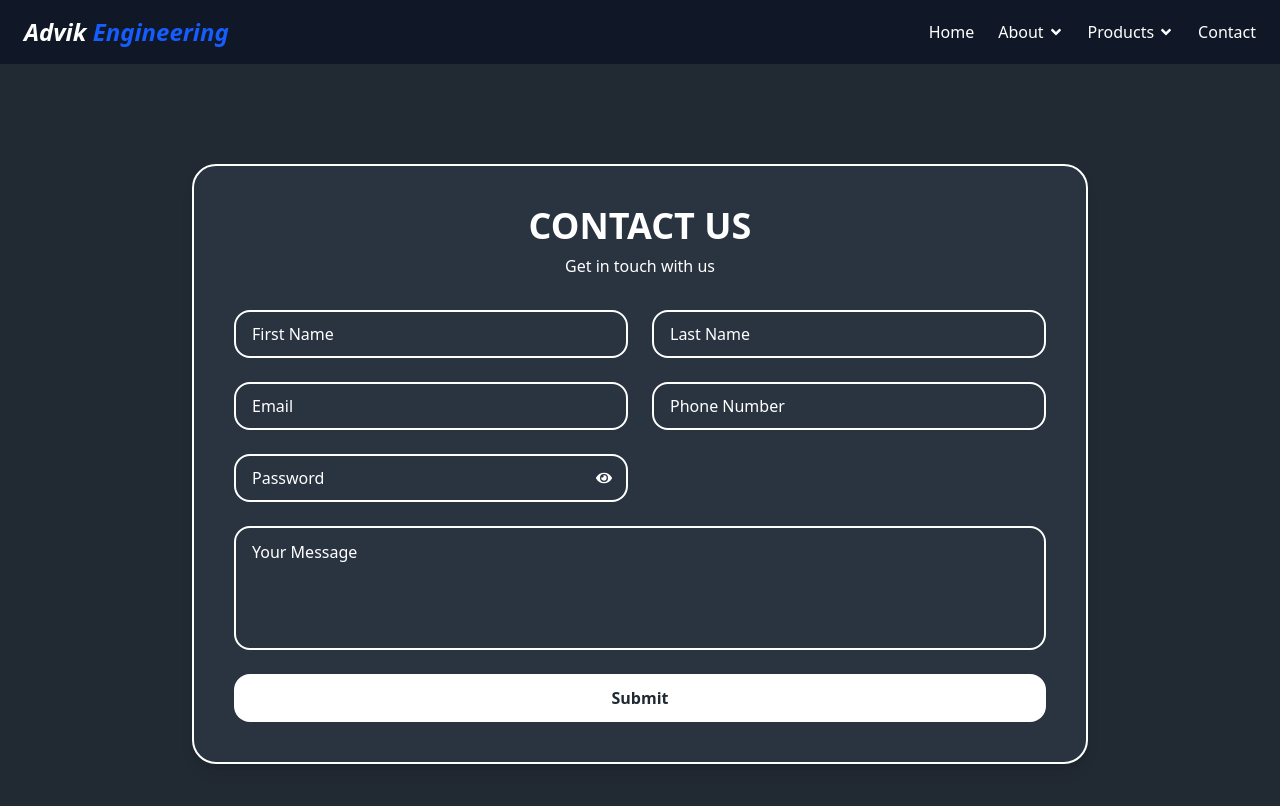
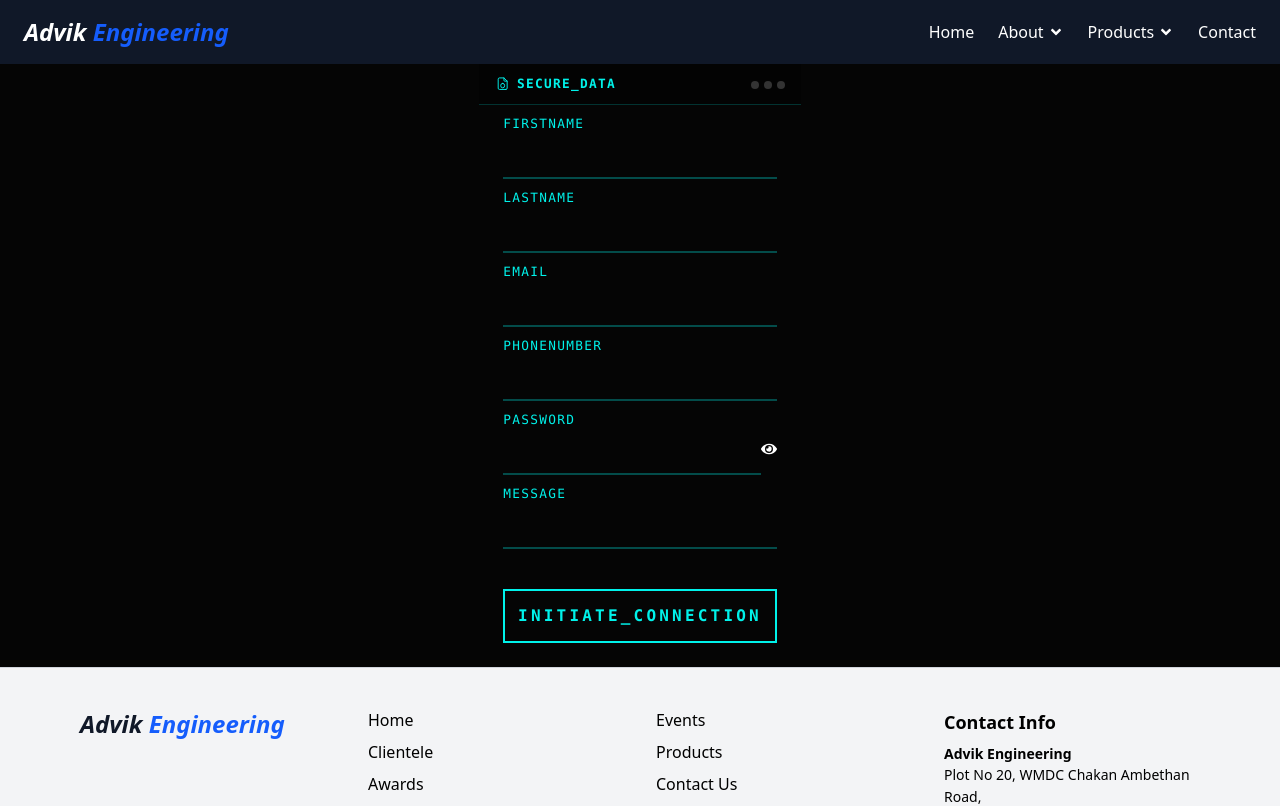
Before and after one commit to PrateekMishraaa/AdvikEng, a React (Vite) app: page /contact in a window 1280 px wide. Shown: the top 806 px of the page. Built offline with nearby package versions, Linux system fonts and the light colour scheme.

Commit message:
update-contact-form

```diff
--- a/src/Components/Navbar.jsx
+++ b/src/Components/Navbar.jsx
@@ -44,7 +44,7 @@ const Navbar = () => {
           <li className="relative">
             <button
               onClick={() => handleDropdown('about')}
-              className="flex items-center gap-1 hover:text-gray-300"
+              className="flex items-center gap-1 hover:text-gray-300 cursor-pointer"
             >
               About <FaAngleDown />
             </button>
@@ -60,7 +60,7 @@ const Navbar = () => {
           <li className="relative">
             <button
               onClick={() => handleDropdown('products')}
-              className="flex items-center gap-1 hover:text-gray-300"
+              className="flex items-center gap-1 hover:text-gray-300 cursor-pointer"
             >
               Products <FaAngleDown />
             </button>
--- a/src/Pages/Contact.jsx
+++ b/src/Pages/Contact.jsx
@@ -5,7 +5,10 @@ import Footer from '../Components/Footer.jsx';
 import axios from "axios"
 import { toast, ToastContainer } from 'react-toastify';
 import 'react-toastify/dist/ReactToastify.css';
+import { useNavigate } from 'react-router-dom';
+import styled from 'styled-components';
 const Contact = () => {
+  const navigate = useNavigate()
   const [isVisiblePassword, setIsVisiblePassword] = useState(false);
   const [formData, setFormData] = useState({
     FirstName: "",
@@ -25,7 +28,8 @@ const Contact = () => {
     console.log("Submitted Data:", formData);
 
     if(!formData.FirstName || !formData.LastName || !formData.Email || !formData.PhoneNumber || !formData.Password || !formData.Message){
-        toast.error("All fields are required")
+        // toast.error("All fields are required")
+        // alert("all fields are required")
     }
     try{
         const response = await axios.post("http://localhost:3000/api/enquiry",formData,{
@@ -35,9 +39,13 @@ const Contact = () => {
         })
         console.log(response.data)
         toast.success("Form Submitted successfully",response.data)
+     setTimeout(() => {
+      navigate('/')
+     }, 2000);
+
     }catch(error){
       console.log(error)
-      toast.error("something went wrong")
+      // toast.error("something went wrong")
     }
 
   };
@@ -49,81 +57,351 @@ const Contact = () => {
   return (
     <>
       <Navbar />
-      <section className="min-h-screen w-full px-4 py-20 bg-[#212932] flex justify-center items-center">
-        <div className="w-full max-w-4xl bg-[#2a3441] rounded-3xl border-2 border-white p-10 shadow-lg">
-          <h1 className="text-white text-4xl font-bold text-center uppercase">Contact Us</h1>
-          <p className="text-white text-center font-medium mt-2 mb-8">Get in touch with us</p>
-
-          <form className="grid grid-cols-1 md:grid-cols-2 gap-6" onSubmit={handleSubmit}>
-            <input
-              type="text"
+      <StyledWrapper>
+      <div className="glitch-form-wrapper">
+        <form className="" onClick={handleSubmit}>
+          <div className="card-header">
+            <div className="card-title">
+              <svg xmlns="http://www.w3.org/2000/svg" width={24} height={24} viewBox="0 0 24 24" strokeWidth="1.5" stroke="currentColor" fill="none" strokeLinecap="round" strokeLinejoin="round">
+                <path stroke="none" d="M0 0h24v24H0z" fill="none" />
+                <path d="M14 3v4a1 1 0 0 0 1 1h4" />
+                <path d="M17 21h-10a2 2 0 0 1 -2 -2v-14a2 2 0 0 1 2 -2h7l5 5v11a2 2 0 0 1 -2 2z" />
+                <path d="M12 11.5a3 3 0 0 0 -3 2.824v1.176a3 3 0 0 0 6 0v-1.176a3 3 0 0 0 -3 -2.824z" />
+              </svg>
+              <span>SECURE_DATA</span>
+            </div>
+            <div className="card-dots"><span /><span /><span /></div>
+          </div>
+          <div className="card-body">
+            <div className="form-group">
+              <input type="text"
+              id="firstName"
               name="FirstName"
               value={formData.FirstName}
               onChange={handleChange}
-              placeholder="First Name"
-              className="h-12 px-4 border-2 border-white rounded-2xl text-white bg-transparent placeholder-white font-medium"
+
                />
-            <input
-              type="text"
+              <label htmlFor="username" className="form-label" data-text="FIRSTNAME">FIRSTNAME</label>
+            </div>
+           <div className="form-group">
+              <input type="text"
+              id="lastName"
               name="LastName"
               value={formData.LastName}
               onChange={handleChange}
-              placeholder="Last Name"
-              className="h-12 px-4 border-2 border-white rounded-2xl text-white bg-transparent placeholder-white font-medium"
+
              />
-            <input
-              type="email"
+              <label htmlFor="lastName" className="form-label" data-text="LASTNAME">LASTNAME</label>
+            </div>
+            <div className="form-group">
+              <input type="email"
+              id="email"
               name="Email"
               value={formData.Email}
               onChange={handleChange}
-              placeholder="Email"
-              className="h-12 px-4 border-2 border-white rounded-2xl text-white bg-transparent placeholder-white font-medium"
+
               />
-            <input
-              type="text"
+              <label htmlFor="email" className="form-label" data-text="EMAIL">EMAIL</label>
+            </div>
+             <div className="form-group">
+              <input type="text"
+              id="text"
               name="PhoneNumber"
               value={formData.PhoneNumber}
               onChange={handleChange}
-              placeholder="Phone Number"
-              className="h-12 px-4 border-2 border-white rounded-2xl text-white bg-transparent placeholder-white font-medium"
+
               />
-            <div className="relative flex items-center">
-              <input
-                type={isVisiblePassword ? "text" : "password"}
+              <label htmlFor="text" className="form-label" data-text="PHONENUMBER">PHONENUMBER</label>
+            </div>
+             <div className="form-group flex justify-between ">
+              <input type={isVisiblePassword ? "text" : "password"}
+              id="password"
               name="Password"
               value={formData.Password}
               onChange={handleChange}
-                placeholder="Password"
-                className="w-full h-12 px-4 border-2 border-white rounded-2xl text-white bg-transparent placeholder-white font-medium pr-10"
+
                 />
-              <span
-                className="absolute right-4 text-white cursor-pointer"
-                onClick={handleVisiblePassword}
-              >
-                {isVisiblePassword ? <FaEyeSlash /> : <FaEye />}
+              <label htmlFor="password" className="form-label" data-text="PASSWORD">PASSWORD</label>
+              <span onClick={handleVisiblePassword} className='text-white mt-4 cursor-pointer'>
+                {
+                  isVisiblePassword ? <FaEyeSlash/> : <FaEye/>
+                }
               </span>
             </div>
-            <textarea
+              <div className="form-group">
+              <input type="text"
+              id="message"
               name="Message"
               value={formData.Message}
               onChange={handleChange}
-              placeholder="Your Message"
-              rows="4"
-              className="md:col-span-2 px-4 py-3 border-2 border-white rounded-2xl text-white bg-transparent placeholder-white font-medium resize-none"
-            ></textarea>
-            <button
-              type="submit"
-              className="md:col-span-2 bg-white text-[#212932] font-bold py-3 rounded-2xl hover:bg-gray-300 transition duration-300"
-            >
-              Submit
+
+               />
+              <label htmlFor="message" className="form-label" data-text="MESSAGE">MESSAGE</label>
+            </div>
+
+            <button data-text="INITIATE_CONNECTION" type="submit" className="submit-btn">
+              <span className="btn-text">INITIATE_CONNECTION</span>
             </button>
+          </div>
         </form>
       </div>
-      </section>
+    </StyledWrapper>
       <Footer/>
       <ToastContainer/>
     </>
   );
 };
+const StyledWrapper = styled.div`
+  /* --- Root Variables for the component --- */
+  .glitch-form-wrapper {
+    --bg-color: #0d0d0d;
+    --primary-color: #00f2ea;
+    --secondary-color: #a855f7;
+    --text-color: #e5e5e5;
+    --font-family: "Fira Code", Consolas, "Courier New", Courier, monospace;
+    --glitch-anim-duration: 0.5s;
+  }
 
+  .glitch-form-wrapper {
+    display: flex;
+    justify-content: center;
+    align-items: center;
+    font-family: var(--font-family);
+    background-color: #050505;
+  }
+
+  /* --- Card Structure --- */
+  .glitch-card {
+    background-color: var(--bg-color);
+    width: 100%;
+    max-width: 380px;
+    border: 1px solid rgba(0, 242, 234, 0.2);
+    box-shadow:
+      0 0 20px rgba(0, 242, 234, 0.1),
+      inset 0 0 10px rgba(0, 0, 0, 0.5);
+    overflow: hidden;
+    margin: 1rem;
+  }
+
+  .card-header {
+    display: flex;
+    justify-content: space-between;
+    align-items: center;
+    background-color: rgba(0, 0, 0, 0.3);
+    padding: 0.5em 1em;
+    border-bottom: 1px solid rgba(0, 242, 234, 0.2);
+  }
+
+  .card-title {
+    color: var(--primary-color);
+    font-size: 0.8rem;
+    font-weight: 700;
+    text-transform: uppercase;
+    letter-spacing: 0.1em;
+    display: flex;
+    align-items: center;
+    gap: 0.5em;
+  }
+
+  .card-title svg {
+    width: 1.2em;
+    height: 1.2em;
+    stroke: var(--primary-color);
+  }
+
+  .card-dots span {
+    display: inline-block;
+    width: 8px;
+    height: 8px;
+    border-radius: 50%;
+    background-color: #333;
+    margin-left: 5px;
+  }
+
+  .card-body {
+    padding: 1.5rem;
+  }
+
+  /* --- Form Elements --- */
+  .form-group {
+    position: relative;
+    margin-bottom: 1.5rem;
+  }
+
+  .form-label {
+    position: absolute;
+    top: 0.75em;
+    left: 0;
+    font-size: 1rem;
+    color: var(--primary-color);
+    opacity: 0.6;
+    text-transform: uppercase;
+    letter-spacing: 0.1em;
+    pointer-events: none;
+    transition: all 0.3s ease;
+  }
+
+  .form-group input {
+    width: 100%;
+    background: transparent;
+    border: none;
+    border-bottom: 2px solid rgba(0, 242, 234, 0.3);
+    padding: 0.75em 0;
+    font-size: 1rem;
+    color: var(--text-color);
+    font-family: inherit;
+    outline: none;
+    transition: border-color 0.3s ease;
+  }
+
+  .form-group input:focus {
+    border-color: var(--primary-color);
+  }
+
+  .form-group input:focus + .form-label,
+  .form-group input:not(:placeholder-shown) + .form-label {
+    top: -1.2em;
+    font-size: 0.8rem;
+    opacity: 1;
+  }
+
+  .form-group input:focus + .form-label::before,
+  .form-group input:focus + .form-label::after {
+    content: attr(data-text);
+    position: absolute;
+    top: 0;
+    left: 0;
+    width: 100%;
+    height: 100%;
+    background-color: var(--bg-color);
+  }
+
+  .form-group input:focus + .form-label::before {
+    color: var(--secondary-color);
+    animation: glitch-anim var(--glitch-anim-duration)
+      cubic-bezier(0.25, 0.46, 0.45, 0.94) both;
+  }
+
+  .form-group input:focus + .form-label::after {
+    color: var(--primary-color);
+    animation: glitch-anim var(--glitch-anim-duration)
+      cubic-bezier(0.25, 0.46, 0.45, 0.94) reverse both;
+  }
+
+  @keyframes glitch-anim {
+    0% {
+      transform: translate(0);
+      clip-path: inset(0 0 0 0);
+    }
+    20% {
+      transform: translate(-5px, 3px);
+      clip-path: inset(50% 0 20% 0);
+    }
+    40% {
+      transform: translate(3px, -2px);
+      clip-path: inset(20% 0 60% 0);
+    }
+    60% {
+      transform: translate(-4px, 2px);
+      clip-path: inset(80% 0 5% 0);
+    }
+    80% {
+      transform: translate(4px, -3px);
+      clip-path: inset(30% 0 45% 0);
+    }
+    100% {
+      transform: translate(0);
+      clip-path: inset(0 0 0 0);
+    }
+  }
+
+  /* --- Button Styling --- */
+  .submit-btn {
+    width: 100%;
+    padding: 0.8em;
+    margin-top: 1rem;
+    background-color: transparent;
+    border: 2px solid var(--primary-color);
+    color: var(--primary-color);
+    font-family: inherit;
+    font-size: 1rem;
+    font-weight: 700;
+    text-transform: uppercase;
+    letter-spacing: 0.2em;
+    cursor: pointer;
+    position: relative;
+    transition: all 0.3s;
+    overflow: hidden;
+  }
+
+  .submit-btn:hover,
+  .submit-btn:focus {
+    background-color: var(--primary-color);
+    color: var(--bg-color);
+    box-shadow: 0 0 25px var(--primary-color);
+    outline: none;
+  }
+
+  .submit-btn:active {
+    transform: scale(0.97);
+  }
+
+  /* --- Glitch Effect for Button --- */
+  .submit-btn .btn-text {
+    position: relative;
+    z-index: 1;
+    transition: opacity 0.2s ease;
+  }
+
+  .submit-btn:hover .btn-text {
+    opacity: 0;
+  }
+
+  .submit-btn::before,
+  .submit-btn::after {
+    content: attr(data-text);
+    position: absolute;
+    top: 0;
+    left: 0;
+    width: 100%;
+    height: 100%;
+    display: flex;
+    align-items: center;
+    justify-content: center;
+    opacity: 0;
+    background-color: var(--primary-color);
+    transition: opacity 0.2s ease;
+  }
+
+  .submit-btn:hover::before,
+  .submit-btn:focus::before {
+    opacity: 1;
+    color: var(--secondary-color);
+    animation: glitch-anim var(--glitch-anim-duration)
+      cubic-bezier(0.25, 0.46, 0.45, 0.94) both;
+  }
+
+  .submit-btn:hover::after,
+  .submit-btn:focus::after {
+    opacity: 1;
+    color: var(--bg-color);
+    animation: glitch-anim var(--glitch-anim-duration)
+      cubic-bezier(0.25, 0.46, 0.45, 0.94) reverse both;
+  }
+
+  @media (prefers-reduced-motion: reduce) {
+    .form-group input:focus + .form-label::before,
+    .form-group input:focus + .form-label::after,
+    .submit-btn:hover::before,
+    .submit-btn:focus::before,
+    .submit-btn:hover::after,
+    .submit-btn:focus::after {
+      animation: none;
+      opacity: 0;
+    }
+
+    .submit-btn:hover .btn-text {
+      opacity: 1;
+    }
+  }`;
 export default Contact;
```
Also changed, not shown: src/Pages/Carrier.jsx (+23 -6 lines). Lines whose indentation alone changed are shown as unchanged.
